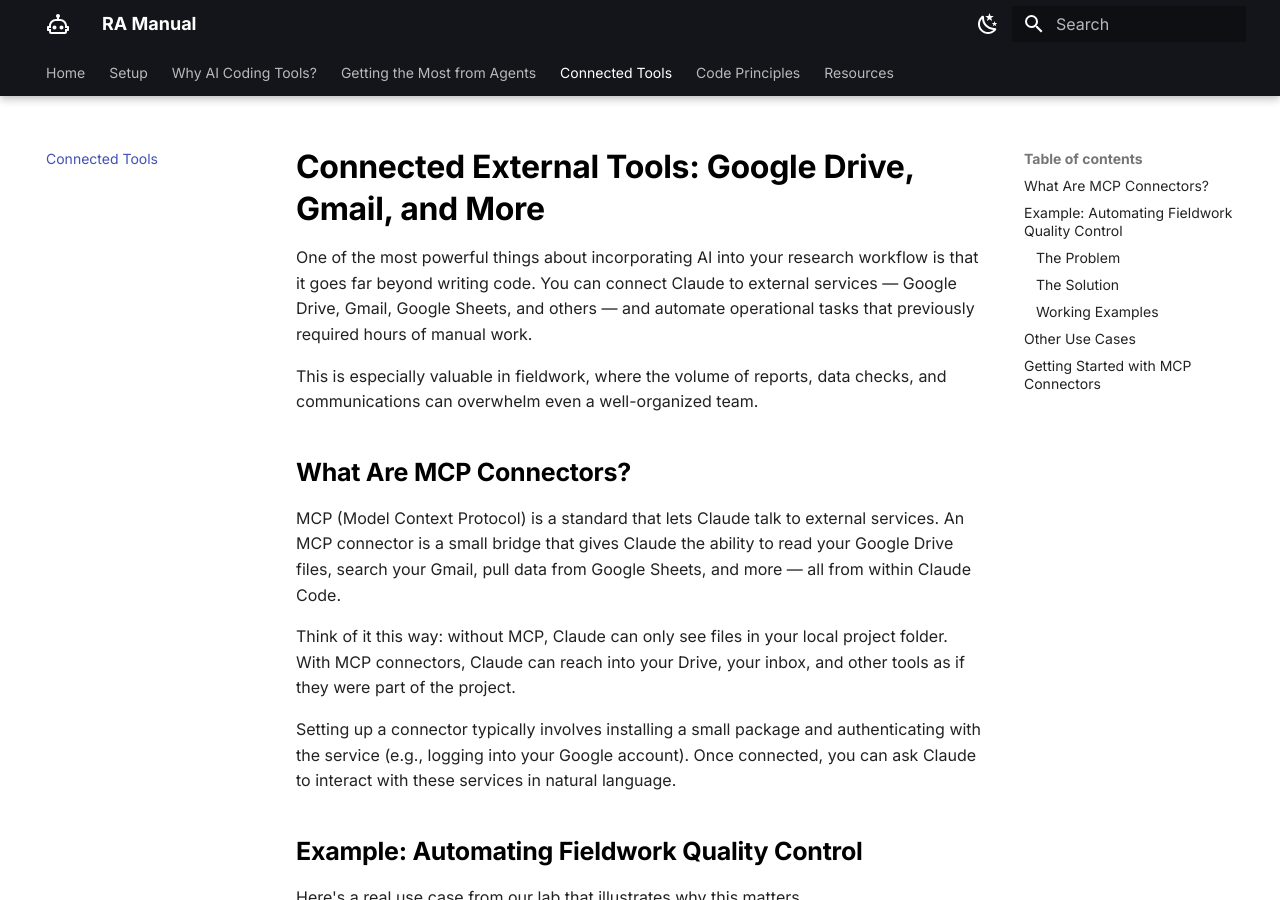
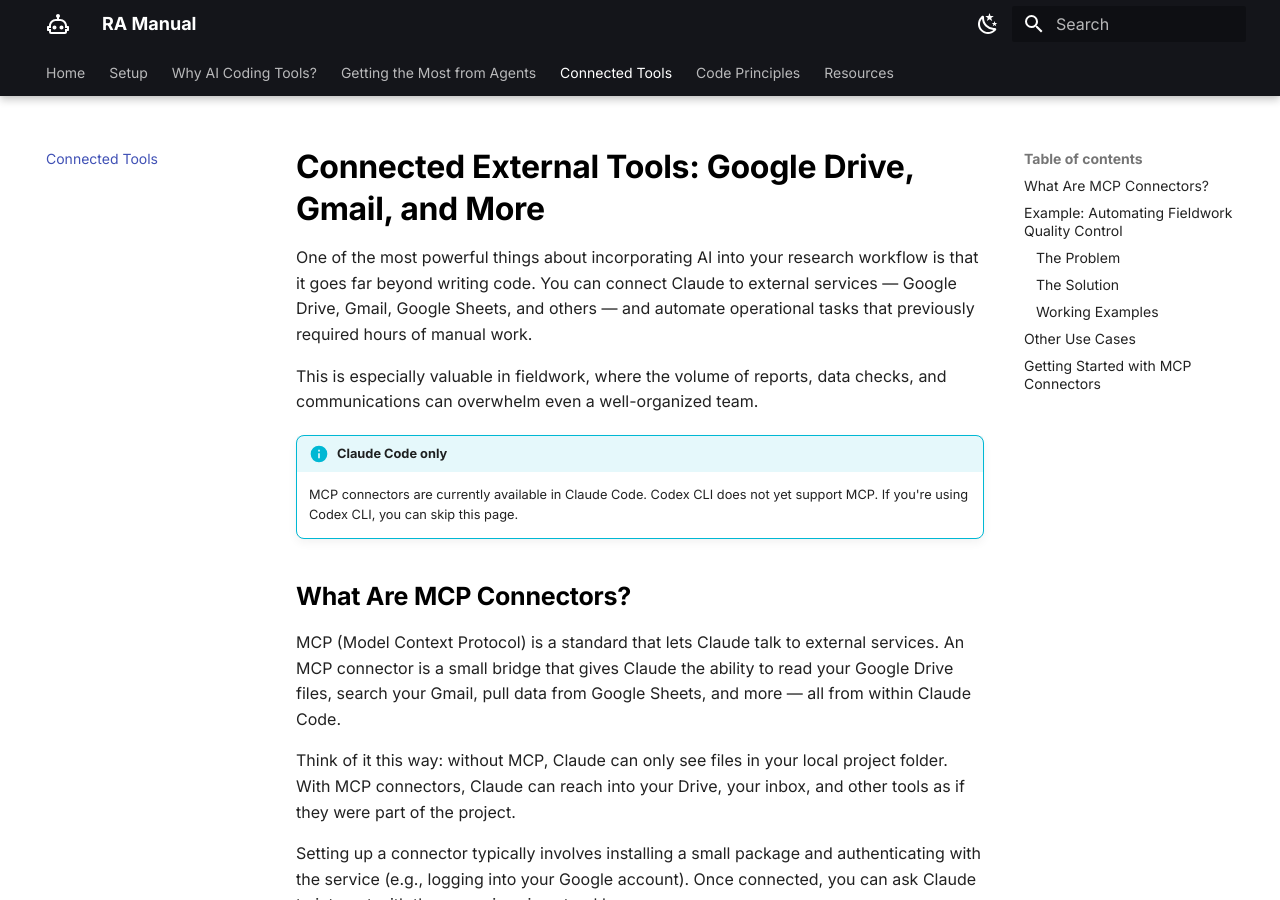
Before and after one commit to longjohnnicholas/ra-manual, an MkDocs documentation site: the page built from docs/06-connected-tools.md, in a window 1280 px wide and 900 px high. Built offline with MkDocs 1.6.1 and Material for MkDocs 9.7.7, drawn with Linux system fonts in a browser that asks for light colours.

Commit message:
Fix cross-page inconsistencies from review
- Update "ChatGPT with Code Interpreter" to "Codex CLI" in 02-why-claude-code.md
- Fix CLAUDE.md → AGENTS.md reference in index.md compound engineering card
- Remove hardcoded color: #000 that breaks dark mode in 01-setup.md
- Add "Claude Code only" scope note to 06-connected-tools.md for Codex CLI users

Co-Authored-By: Claude Opus 4.6 <noreply@anthropic.com>

```diff
--- a/docs/06-connected-tools.md
+++ b/docs/06-connected-tools.md
@@ -3,6 +3,9 @@
 One of the most powerful things about incorporating AI into your research workflow is that it goes far beyond writing code. You can connect Claude to external services — Google Drive, Gmail, Google Sheets, and others — and automate operational tasks that previously required hours of manual work.
 
 This is especially valuable in fieldwork, where the volume of reports, data checks, and communications can overwhelm even a well-organized team.
+
+!!! info "Claude Code only"
+    MCP connectors are currently available in Claude Code. Codex CLI does not yet support MCP. If you're using Codex CLI, you can skip this page.
 
 ## What Are MCP Connectors?
 
```
Also changed, not shown: docs/01-setup.md (+1 -1 lines), docs/02-why-claude-code.md (+1 -1 lines), docs/index.md (+1 -1 lines).
